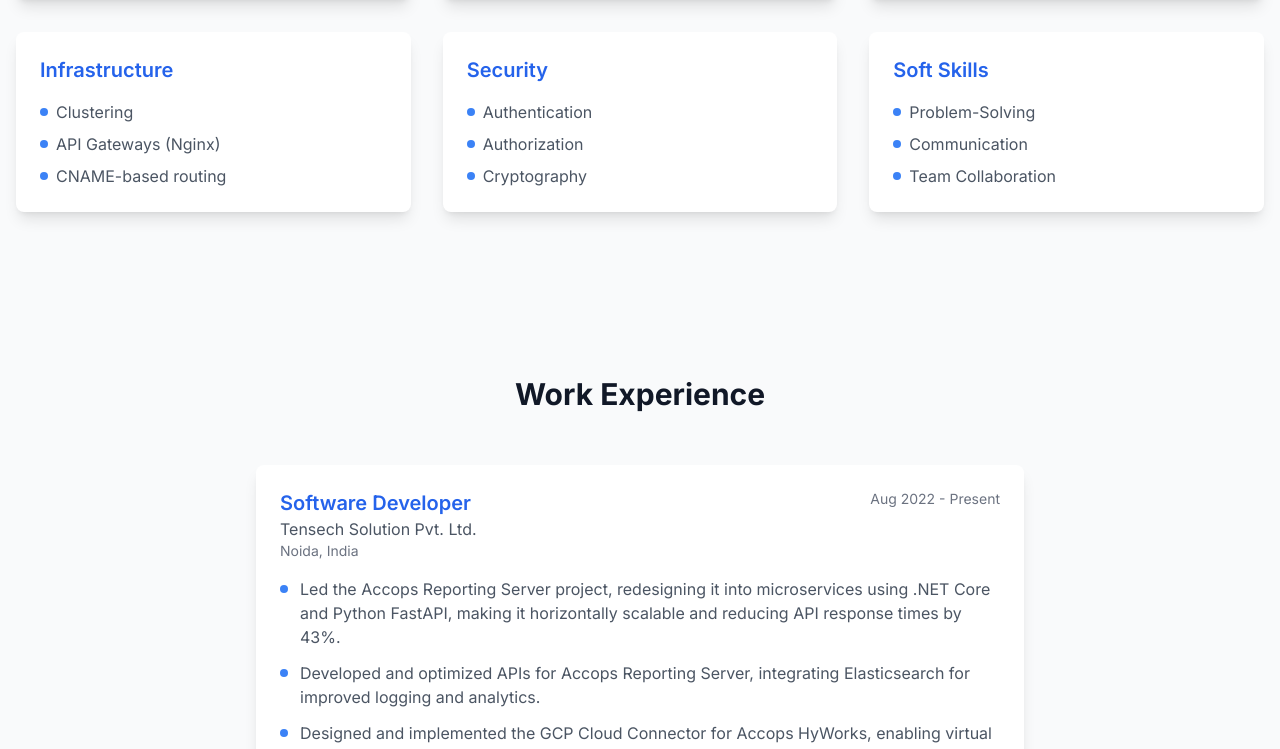
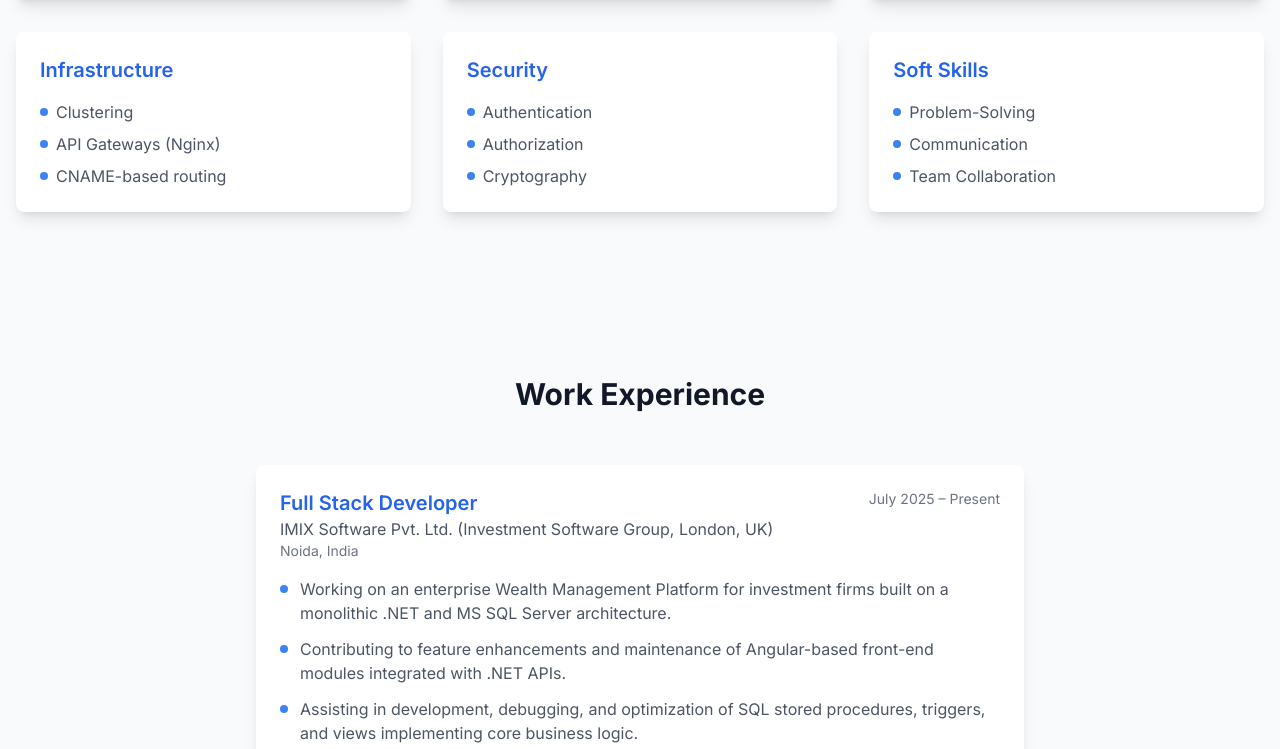
Before and after one commit to b17saurabh/dev-portfolio, a Next.js app: page / in a window 1280 px wide. Shown: the part 2034-2783 px from the top of the page. Built offline with nearby package versions, Linux system fonts and the light colour scheme.

Commit message:
Add experience details for IMIX Software and enhance project descriptions with Elasticsearch integration

```diff
--- a/src/components/Experience.tsx
+++ b/src/components/Experience.tsx
@@ -5,9 +5,23 @@ import { motion } from 'framer-motion';
 export default function Experience() {
   const experiences = [
     {
+      company: 'IMIX Software Pvt. Ltd. (Investment Software Group, London, UK)',
+      position: 'Full Stack Developer',
+      period: 'July 2025 – Present',
+      location: 'Noida, India',
+      achievements: [
+        'Working on an enterprise Wealth Management Platform for investment firms built on a monolithic .NET and MS SQL Server architecture.',
+        'Contributing to feature enhancements and maintenance of Angular-based front-end modules integrated with .NET APIs.',
+        'Assisting in development, debugging, and optimization of SQL stored procedures, triggers, and views implementing core business logic.',
+        'Collaborating with senior developers to improve query efficiency, ensure data consistency, and maintain application performance.',
+        'Gaining hands-on exposure to financial domain workflows, reporting modules, and portfolio management logic within SQL layers.',
+        'Actively learning architectural practices for transitioning legacy modules towards modular, service-oriented design.',
+      ],
+    },
+    {
       company: 'Tensech Solution Pvt. Ltd.',
       position: 'Software Developer',
-      period: 'Aug 2022 - Present',
+      period: 'Aug 2022 - July 2025',
       location: 'Noida, India',
       achievements: [
         'Led the Accops Reporting Server project, redesigning it into microservices using .NET Core and Python FastAPI, making it horizontally scalable and reducing API response times by 43%.',
--- a/src/components/Projects.tsx
+++ b/src/components/Projects.tsx
@@ -10,6 +10,8 @@ export default function Projects() {
         'Core backend engineer on multiple enterprise-scale systems powering Accops’ digital workspace, identity, reporting, and multi-cloud orchestration platform.',
       details: [
         'Built Accops Reporting Server using .NET Core and Python FastAPI with REST APIs, background listeners, and scheduled jobs',
+        'Designed FastAPI services that directly communicate with Elasticsearch, dynamically generating queries based on selected visualizations, filters, and aggregation parameters',
+        'Implemented complex Elasticsearch aggregations to support dashboards such as bar charts, pie charts, trend analysis, and tenant-level analytics',
         'Designed and operated MongoDB clusters with sharding and replica sets; implemented Redis Sentinel for high availability',
         'Containerized services and deployed on Kubernetes with Nginx Ingress, API load balancing, and CNAME-based routing',
         'Developed Google Cloud VM Provider connector for HyWorks supporting VM lifecycle and network operations',
@@ -19,6 +21,7 @@ export default function Projects() {
       technologies: [
         '.NET Core',
         'Python FastAPI',
+        'Elasticsearch',
         'Kubernetes',
         'Docker',
         'MongoDB',
@@ -29,7 +32,6 @@ export default function Projects() {
         'Distributed Systems',
       ],
     },
-
     {
       title: 'EnrichMe AI – AI-Powered Hiring Platform',
       description:
```
